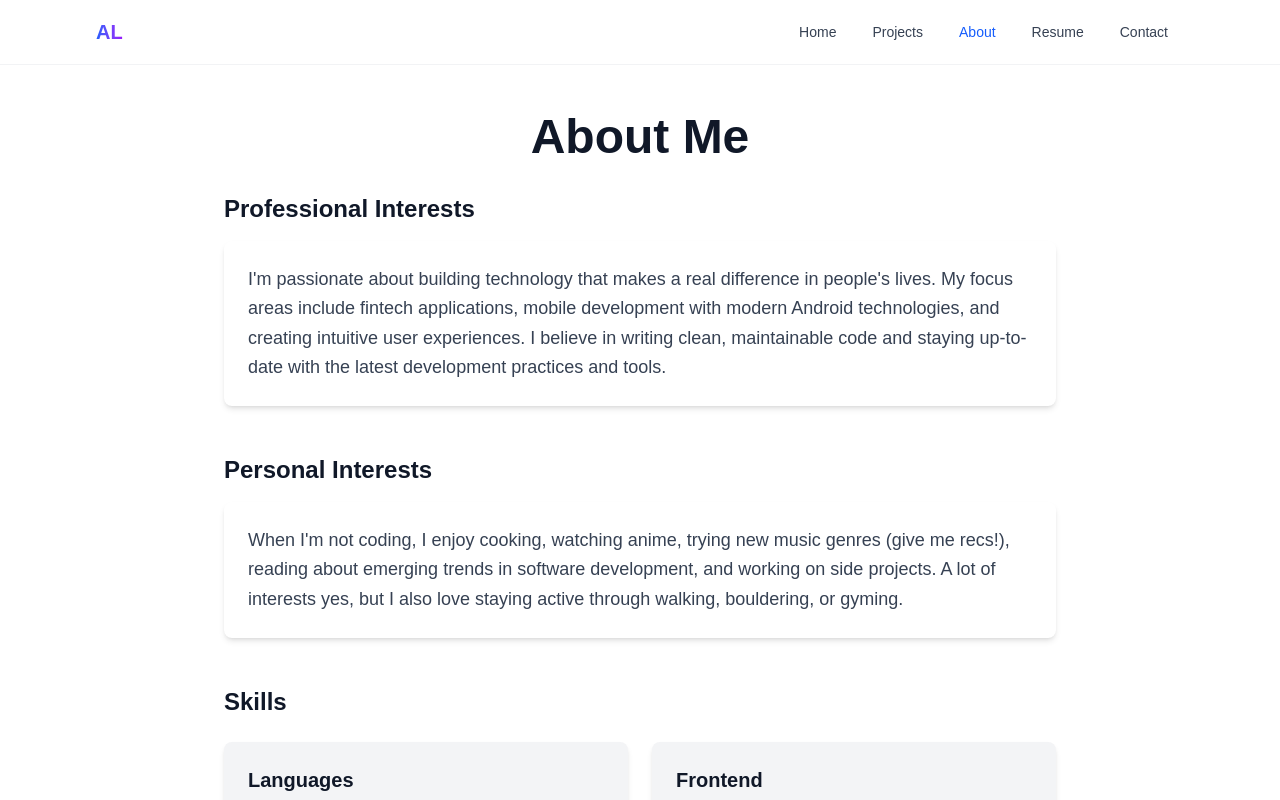
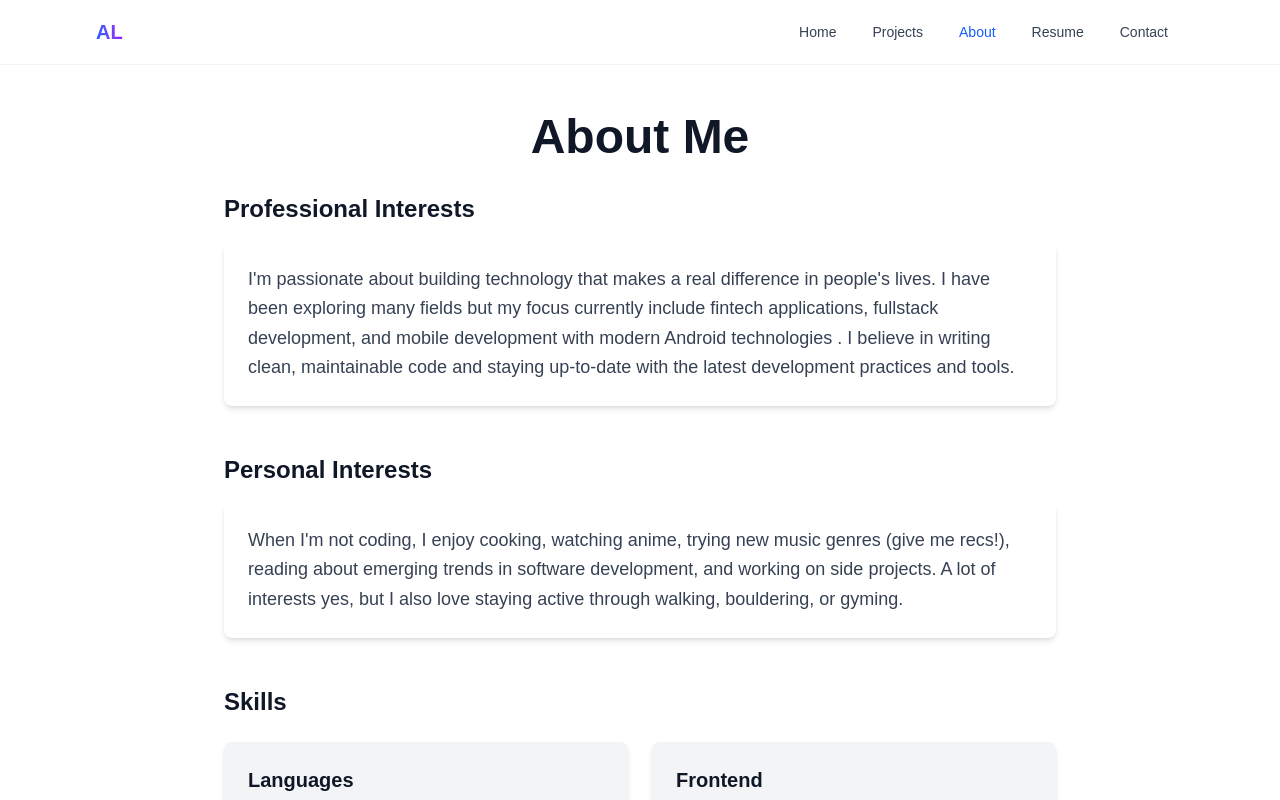
Before and after one commit to Andrew-dev1/personal-site, a Next.js app: page /about in a window 1280 px wide. Shown: the top 800 px of the page. Built offline with nearby package versions, Linux system fonts and the light colour scheme.

Commit message:
Small project updates

```diff
--- a/src/app/about/page.tsx
+++ b/src/app/about/page.tsx
@@ -22,8 +22,8 @@ export default function AboutPage() {
         <div className="bg-white dark:bg-gray-800 p-6 rounded-lg shadow-md">
           <p className="text-lg text-gray-700 dark:text-gray-300 leading-relaxed">
             I&apos;m passionate about building technology that makes a real difference in people{"'"}s lives.
-            My focus areas include fintech applications, mobile development with modern Android technologies,
-            and creating intuitive user experiences. I believe in writing clean, maintainable code and
+            I have been exploring many fields but my focus currently include fintech applications, fullstack development, and
+            mobile development with modern Android technologies . I believe in writing clean, maintainable code and
             staying up-to-date with the latest development practices and tools.
           </p>
         </div>
--- a/src/data/projects.ts
+++ b/src/data/projects.ts
@@ -19,6 +19,15 @@ export const projects: Project[] = [
     githubUrl: "https://github.com/Andrew-dev-1/Walletify",
   },
   {
+    id: "Assembly-simulator",
+    title: "Assembly Simulator",
+    description: "A terminal-based ARM64 assembly language simulator with step-by-step execution and debugging capabilities.",
+    techStack: ["C", "GNU Make", "ARM Cross-Toolchain"],
+    image: "/projects/assembly-simulator.png",
+    githubUrl: "https://github.com/Andrew-dev1/ARM-assembly-simulator",
+    // liveUrl: "",
+  },
+  {
     id: "task-manager",
     title: "Task Manager Pro",
     description: "A full-stack task management application with real-time collaboration features. Users can create projects, assign tasks, set deadlines, and track progress with an intuitive dashboard.",
```
